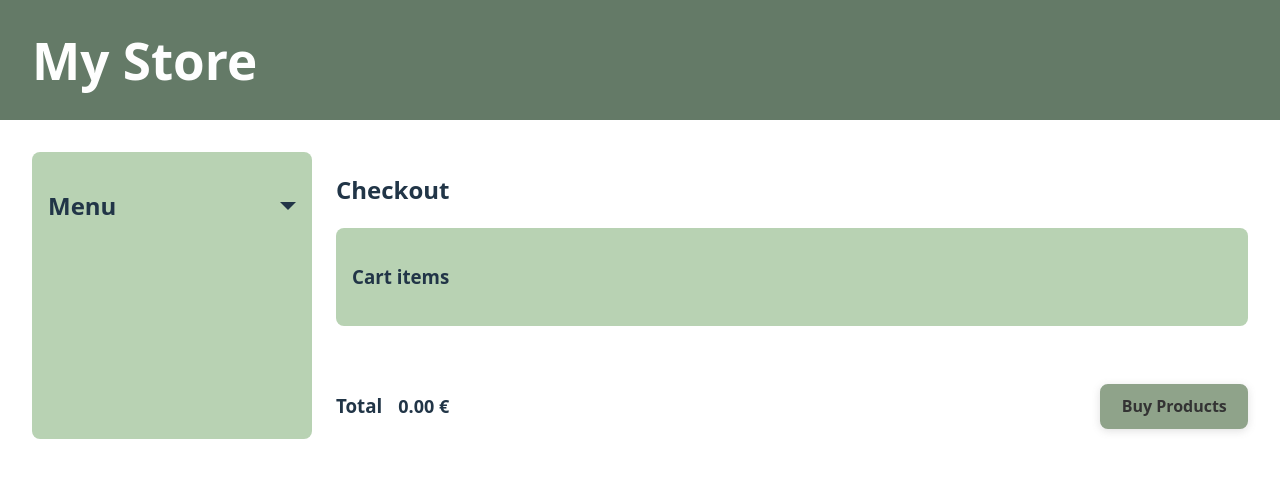
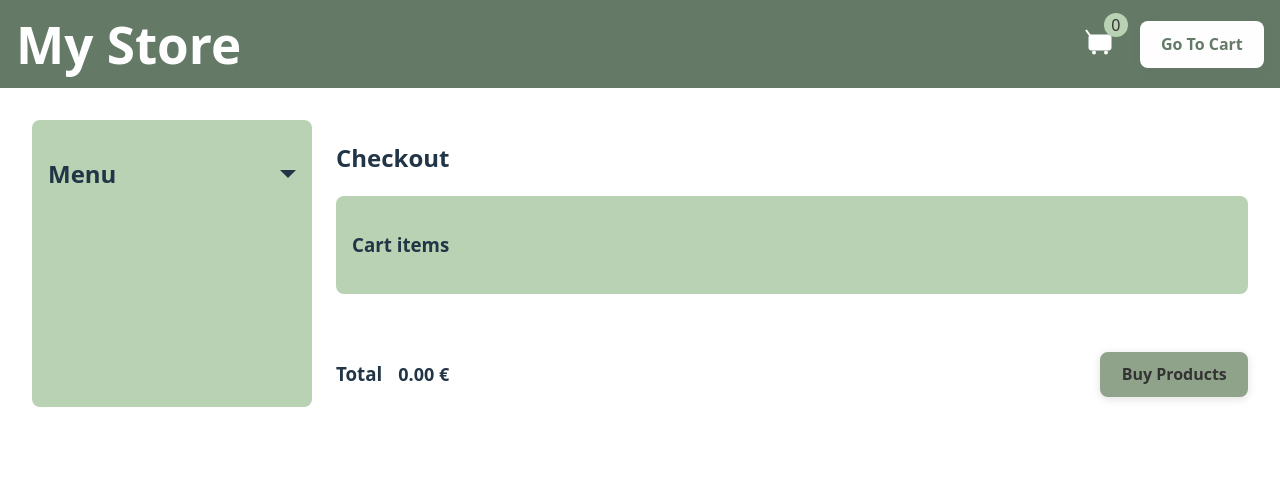
Before and after one commit to GinaKoul/shopping-cart, a React (Vite) app: page /checkout in a window 1280 px wide. Shown: the top 478 px of the page. Built offline with nearby package versions, Linux system fonts and the light colour scheme.

Commit message:
Add cart items counter and Go To Cart button to header

```diff
--- a/src/App.jsx
+++ b/src/App.jsx
@@ -53,14 +53,14 @@ const App = () => {
 
   return (
     <>
-      <Header />
+      <Header cartItemsCount={cartItemsIds.length} />
       <main className={styles.main}>
         <aside className={styles.aside}>
           <NavBar
             items={[
               { url: "/", name: "Homepage" },
               { url: "/products", name: "Products" },
-              { url: "/checkout", name: "Checkout" },
+              { url: "/checkout", name: "My Cart" },
             ]}
           />
         </aside>
--- a/src/components/Header/Header.jsx
+++ b/src/components/Header/Header.jsx
@@ -1,12 +1,27 @@
 import styles from "./Header.module.css";
 import PropTypes from "prop-types";
+import { Link } from "react-router-dom";
 
-const Header = ({ title = "My Store", children }) => {
+const Header = ({ title = "My Store", cartItemsCount }) => {
   return (
     <header className={styles.header}>
       <div className={styles.headerContainer}>
         {title && <h1>{title}</h1>}
-        {children}
+        <div className={styles.headerCart}>
+          <div className={styles.cartIcon}>
+            <svg>
+              <use xlinkHref="src/assets/main-v2.svg#cart" />
+            </svg>
+            <span className={styles.cartItemsCounter}>{cartItemsCount}</span>
+          </div>
+          <Link
+            to="/checkout"
+            className={"button " + styles.headerBtn}
+            role="menuitem"
+          >
+            Go To Cart
+          </Link>
+        </div>
       </div>
     </header>
   );
@@ -14,7 +29,7 @@ const Header = ({ title = "My Store", children }) => {
 
 Header.propTypes = {
   title: PropTypes.string,
-  children: PropTypes.element,
+  cartItemsCount: PropTypes.number,
 };
 
 export default Header;
--- a/src/components/Header/Header.module.css
+++ b/src/components/Header/Header.module.css
@@ -7,14 +7,49 @@
 .headerContainer {
   max-width: 1280px;
   margin: 0 auto;
-  padding: 2rem;
+  padding: 1rem;
   text-align: center;
   display: flex;
   justify-content: space-between;
   align-items: center;
+  flex-wrap: wrap;
+  gap: 24px;
 }
 
 .header h1 {
   width: fit-content;
   margin: 0;
 }
+.headerCart {
+  margin-left: auto;
+  display: flex;
+  align-items: center;
+  gap: 24px;
+}
+
+.cartIcon {
+  position: relative;
+}
+
+.cartIcon svg {
+  width: 32px;
+  height: 32px;
+  fill: #fff;
+}
+
+.cartItemsCounter {
+  composes: primaryColor from "../colors.module.css";
+  position: absolute;
+  top: 0;
+  right: 0;
+  width: 24px;
+  height: 24px;
+  border-radius: 50%;
+  font-weight: 500;
+  background-color: #b8d2b3;
+  transform: translate(50%, -50%);
+}
+
+.headerBtn {
+  composes: secondaryBtn from "../colors.module.css";
+}
--- a/src/components/colors.module.css
+++ b/src/components/colors.module.css
@@ -44,3 +44,16 @@
   background-color: #b8d2b3;
   border-color: #647a67;
 }
+
+.secondaryBtn {
+  background-color: #fefefe;
+  border-color: #fefefe;
+  color: #647a67;
+}
+
+.secondaryBtn:hover,
+.secondaryBtn:focus {
+  background-color: #647a67;
+  border-color: #fefefe;
+  color: #fefefe;
+}
--- a/src/index.css
+++ b/src/index.css
@@ -44,16 +44,26 @@ h1 {
 }
 
 button {
+  background-color: #333;
+  border: 1px solid transparent;
+}
+
+button,
+.button {
   display: block;
+  outline: none;
+  border: none;
   border-radius: 8px;
-  border: 1px solid transparent;
+  border-width: 2px;
+  border-style: solid;
+  border-color: transparent;
+  box-shadow: rgba(99, 99, 99, 0.2) 0px 2px 8px 0px;
   padding: 0.6em 1.2em;
   font-size: 1em;
-  font-weight: 500;
+  font-weight: 600;
   font-family: inherit;
-  background-color: #1a1a1a;
   cursor: pointer;
-  transition: border-color 0.25s;
+  transition: border-color 0.25s, background-color 0.25s;
 }
 
 .price {
@@ -70,3 +80,9 @@ button {
     color: #fff;
   }
 }
+
+@media (max-width: 680px) {
+  h1 {
+    font-size: 32px;
+  }
+}
```
Also changed, not shown: src/components/NavBar/NavBar.jsx (+0 -13 lines), src/assets/main-v2.svg (added).
